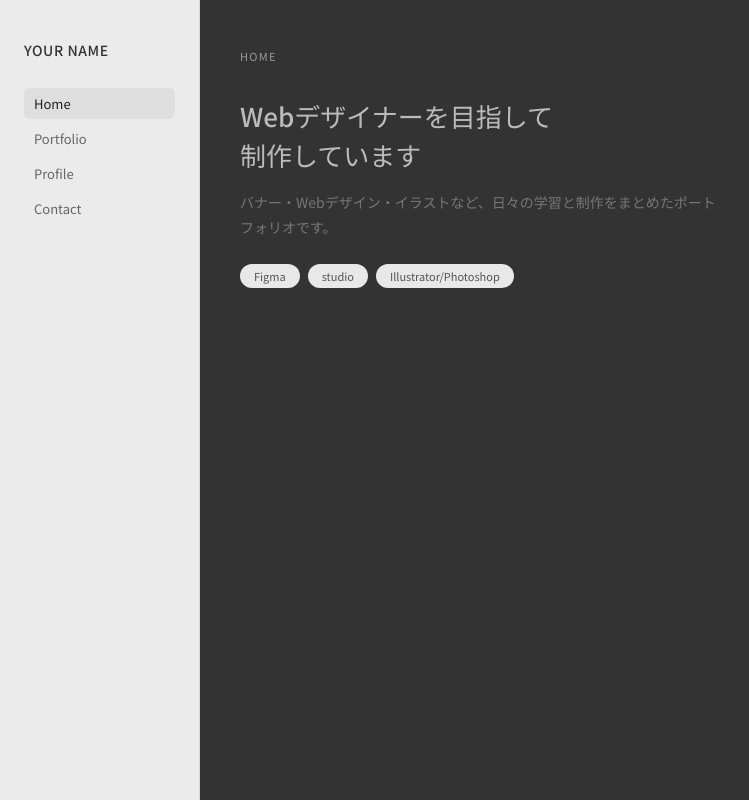
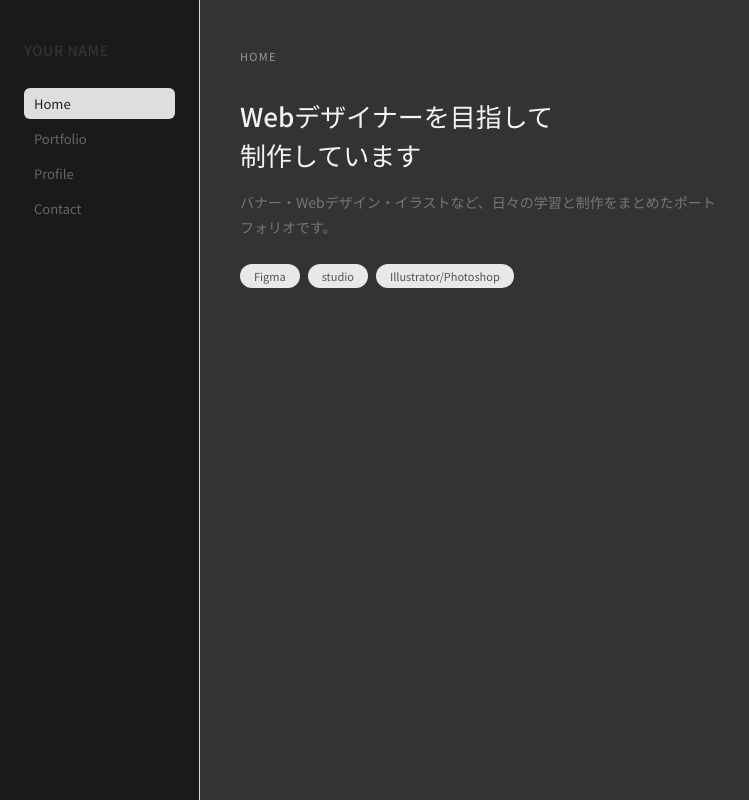
Before and after one commit to marimoweb423/portfolio, a plain HTML site: page index.html in a window 1280 px wide. Shown: the whole page, without its empty margins (0-749 px from the left). Drawn offline with Linux system fonts and the light colour scheme.

Commit message:
色変更

```diff
--- a/index.html
+++ b/index.html
@@ -11,7 +11,7 @@
     body {
       font-family: 'Noto Sans JP', 'Inter', sans-serif;
       background: #333333;
-      color: #bbbbbb;
+      color: #f4f4f4;
       display: flex;
       min-height: 100vh;
     }
@@ -20,7 +20,7 @@
     .sidebar {
       width: 200px;
       min-height: 100vh;
-      background: #EBEBEB;
+      background: #1a1a1a;
       border-right: 1px solid #D8D8D8;
       padding: 2.5rem 1.5rem;
       position: fixed;
```
